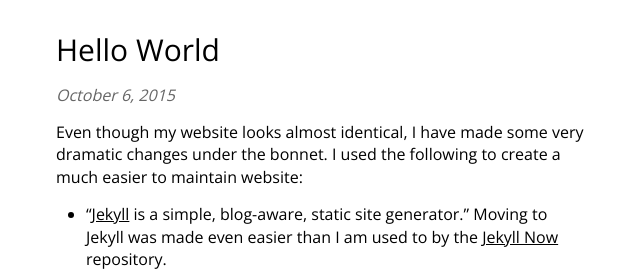
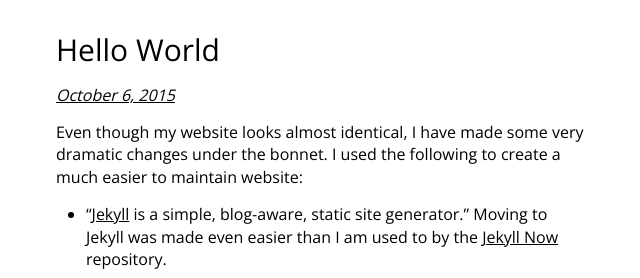
Before and after one commit to oliviaguest/oliviaguest.github.io, a Jekyll site: the page built from _posts/2015-10-06-Hello-World.md, in a window 1280 px wide. Shown: the part 161-439 px from the top of the page, without its empty margins (319-959 px from the left). Built offline with Jekyll 4.4.1, drawn with Linux system fonts in a browser that asks for light colours; nearby versions of some CDN libraries; comment, search, counter and statistics services are not loaded.

Commit message:
Update post.html

```diff
--- a/_layouts/post.html
+++ b/_layouts/post.html
@@ -7,7 +7,7 @@ layout: default
 
 <article class="post">
   <h1>{{ page.title }}</h1>
-  <div class ="date">{{ page.date | date: "%B %e, %Y" }}</div>
+  <div class ="date"><a href="{{ page.url }}">{{ page.date | date: "%B %e, %Y" }}</a></div>
 
   <div class="entry">
     {{ content }}
```
